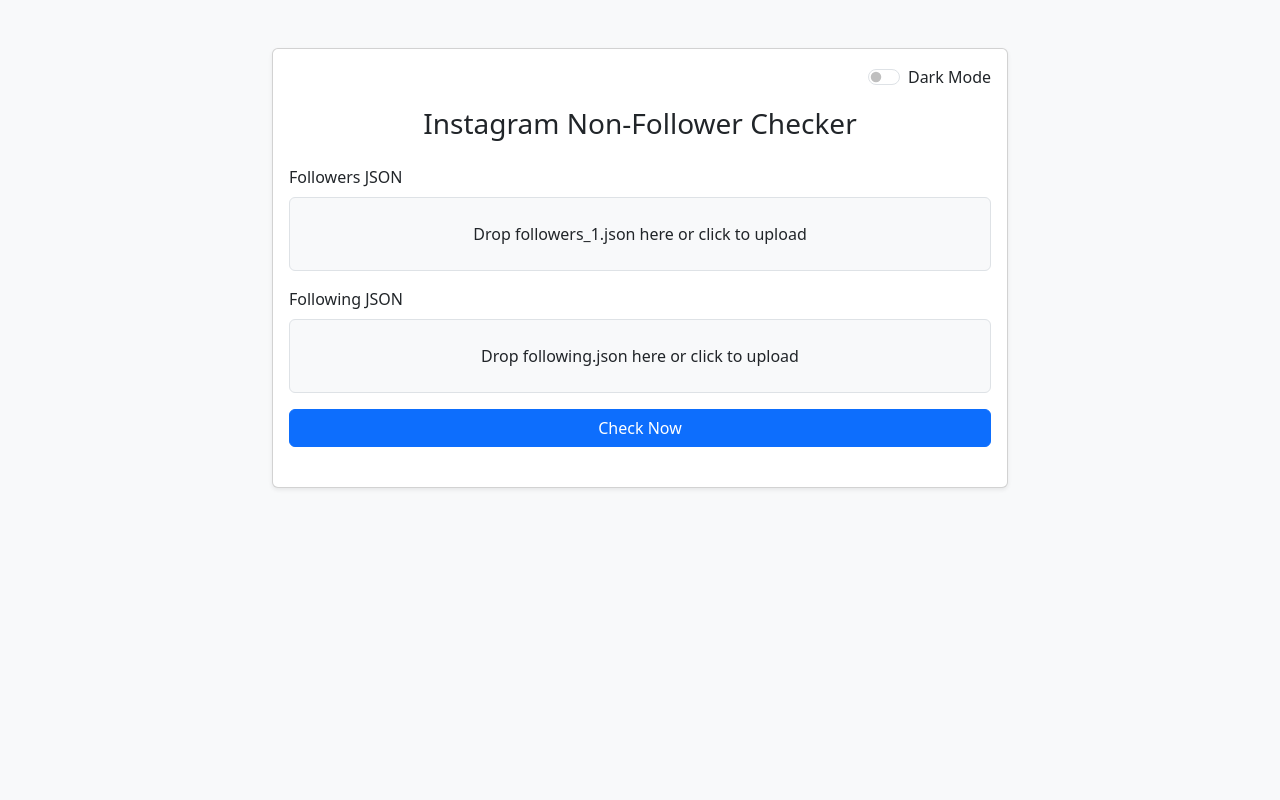
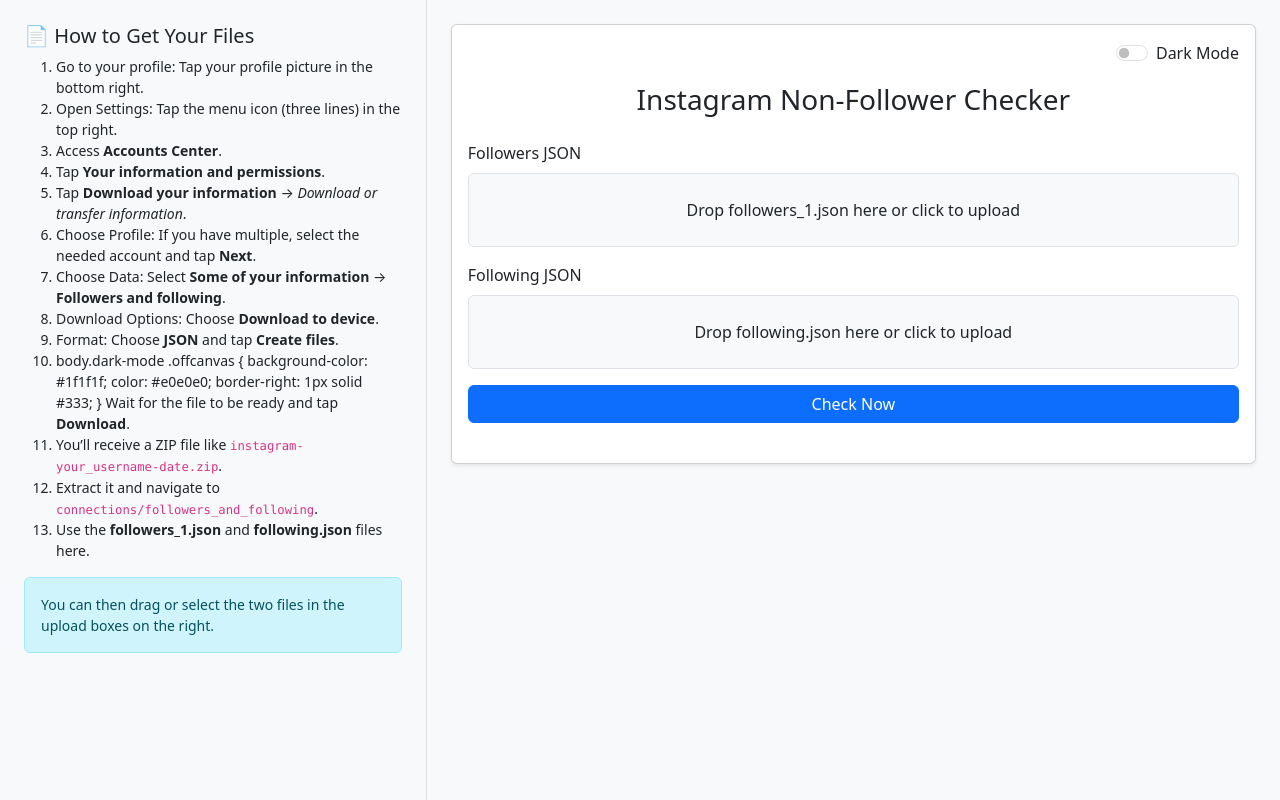
Before and after one commit to LionelMv/IG-unfollowers, a Django app: template frontend/templates/frontend/index.html in a window 1280 px wide. Run offline with Django 5.2, Linux system fonts and the light colour scheme; the template is opened without the code that fills it, so the values that code supplies are empty; parts of the project's set-up code (start-up, migrations or seed data) failed here and were passed over.

Commit message:
feat: Add sidebar instructions
Added instructions on how to use the app

```diff
--- a/frontend/templates/frontend/index.html
+++ b/frontend/templates/frontend/index.html
@@ -2,72 +2,38 @@
 <html lang="en">
   <head>
     <meta charset="UTF-8" />
+    <meta name="viewport" content="width=device-width, initial-scale=1.0" />
     <title>Instagram Non-Follower Checker</title>
     <link
       href="https://cdn.jsdelivr.net/npm/bootstrap@5.3.3/dist/css/bootstrap.min.css"
       rel="stylesheet"
     />
-    <style>
-      body.dark-mode {
-        background-color: #121212 !important;
-        color: #e0e0e0;
-      }
+    {% include 'frontend/style.html' %}
+  </head>
 
-      body.dark-mode .card {
-        background-color: #1f1f1f;
-        color: #e0e0e0;
-      }
+  <body class="bg-light">
+    <div class="container-fluid">
+      <!-- Sidebar toggle for mobile -->
+      <div class="d-md-none text-start p-3">
+        <button
+          class="btn btn-outline-secondary"
+          type="button"
+          data-bs-toggle="offcanvas"
+          data-bs-target="#mobileSidebar"
+          aria-controls="mobileSidebar"
+        >
+          📄 How to Get Your Files
+        </button>
+      </div>
 
-      body.dark-mode .form-control,
-      body.dark-mode .form-label {
-        background-color: #2a2a2a;
-        color: #e0e0e0;
-      }
+      <div class="row min-vh-100">
+        <!-- Sidebar content for large screens -->
+        <div class="col-md-4 d-none d-md-block p-4 border-end" id="instructions">
+          {% include 'frontend/sidebar.html' %}
+        </div>
 
-      body.dark-mode .list-group-item {
-        background-color: #1f1f1f;
-        color: #e0e0e0;
-      }
-
-      body.dark-mode .btn-primary {
-        background-color: #3b82f6;
-        border-color: #3b82f6;
-      }
-
-      body.dark-mode .alert {
-        background-color: #2e2e2e;
-        color: #fff;
-        border-color: #444;
-      }
-
-      .drop-zone {
-        cursor: pointer;
-        transition: background-color 0.2s, border-color 0.2s, transform 0.1s;
-      }
-
-      .drop-zone.dragover {
-        background-color: #e9ecef !important;
-        border: 2px dashed #0d6efd !important;
-        color: #0d6efd !important;
-        transform: scale(1.02);
-      }
-
-      body.dark-mode .drop-zone {
-        background-color: #2a2a2a;
-        color: #ccc;
-      }
-
-      body.dark-mode .drop-zone.dragover {
-        background-color: #3a3a3a !important;
-        border: 2px dashed #3b82f6 !important;
-        color: #3b82f6 !important;
-      }
-    </style>
-  </head>
-  <body class="bg-light">
-    <div class="container py-5">
-      <div class="row justify-content-center">
-        <div class="col-md-8">
+        <!-- Main Content -->
+        <div class="col-md-8 p-4">
           <div class="card shadow-sm">
             <div class="card-body">
               <div class="d-flex justify-content-end mb-3">
@@ -77,9 +43,7 @@
                     type="checkbox"
                     id="darkModeToggle"
                   />
-                  <label class="form-check-label" for="darkModeToggle"
-                    >Dark Mode</label
-                  >
+                  <label class="form-check-label" for="darkModeToggle">Dark Mode</label>
                 </div>
               </div>
               <h3 class="card-title mb-4 text-center">
@@ -88,16 +52,12 @@
               <form id="uploadForm" enctype="multipart/form-data">
                 <!-- Followers File -->
                 <div class="mb-3">
-                  <label for="followers_file" class="form-label"
-                    >Followers JSON</label
-                  >
+                  <label for="followers_file" class="form-label">Followers JSON</label>
                   <div
                     id="followersDropZone"
                     class="drop-zone border rounded p-4 text-center bg-body-tertiary"
                   >
-                    <span id="followersLabel"
-                      >Drop followers_1.json here or click to upload</span
-                    >
+                    <span id="followersLabel">Drop followers_1.json here or click to upload</span>
                     <input
                       type="file"
                       accept=".json,application/json"
@@ -111,16 +71,12 @@
 
                 <!-- Following File -->
                 <div class="mb-3">
-                  <label for="following_file" class="form-label"
-                    >Following JSON</label
-                  >
+                  <label for="following_file" class="form-label">Following JSON</label>
                   <div
                     id="followingDropZone"
                     class="drop-zone border rounded p-4 text-center bg-body-tertiary"
                   >
-                    <span id="followingLabel"
-                      >Drop following.json here or click to upload</span
-                    >
+                    <span id="followingLabel">Drop following.json here or click to upload</span>
                     <input
                       type="file"
                       accept=".json,application/json"
@@ -133,13 +89,32 @@
                 </div>
 
                 <div class="d-grid">
-                  <button type="submit" class="btn btn-primary">
-                    Check Now
-                  </button>
+                  <button type="submit" class="btn btn-primary">Check Now</button>
                 </div>
               </form>
               <div id="results" class="mt-4"></div>
             </div>
+          </div>
+        </div>
+
+        <!-- Offcanvas sidebar for mobile -->
+        <div
+          class="offcanvas offcanvas-start"
+          tabindex="-1"
+          id="mobileSidebar"
+          aria-labelledby="mobileSidebarLabel"
+        >
+          <div class="offcanvas-header">
+            <h5 class="offcanvas-title" id="mobileSidebarLabel">📄 How to Get Your Files</h5>
+            <button
+              type="button"
+              class="btn-close"
+              data-bs-dismiss="offcanvas"
+              aria-label="Close"
+            ></button>
+          </div>
+          <div class="offcanvas-body small" id="instructions">
+            {% include 'frontend/sidebar.html' %}
           </div>
         </div>
       </div>
@@ -150,9 +125,7 @@
 
     <!-- Custom JS -->
     <script>
-      document
-        .getElementById("uploadForm")
-        .addEventListener("submit", async function (e) {
+      document.getElementById("uploadForm").addEventListener("submit", async function (e) {
         e.preventDefault();
 
         const form = e.target;
@@ -200,9 +173,7 @@
 
         // Check if file is JSON
         function isJsonFile(file) {
-          return (
-            file.name.endsWith(".json") || file.type === "application/json"
-          );
+          return file.name.endsWith(".json") || file.type === "application/json";
         }
 
         function showError(message) {
--- /dev/null
+++ b/frontend/templates/frontend/sidebar.html
@@ -0,0 +1,43 @@
+<h5>📄 How to Get Your Files</h5>
+<ol class="small">
+  <li>Go to your profile: Tap your profile picture in the bottom right.</li>
+  <li>Open Settings: Tap the menu icon (three lines) in the top right.</li>
+  <li>Access <strong>Accounts Center</strong>.</li>
+  <li>Tap <strong>Your information and permissions</strong>.</li>
+  <li>
+    Tap <strong>Download your information</strong> →
+    <em>Download or transfer information</em>.
+  </li>
+  <li>
+    Choose Profile: If you have multiple, select the needed account and tap
+    <strong>Next</strong>.
+  </li>
+  <li>
+    Choose Data: Select <strong>Some of your information</strong> →
+    <strong>Followers and following</strong>.
+  </li>
+  <li>Download Options: Choose <strong>Download to device</strong>.</li>
+  <li>
+    Format: Choose <strong>JSON</strong> and tap <strong>Create files</strong>.
+  </li>
+  <li>
+    body.dark-mode .offcanvas { background-color: #1f1f1f; color: #e0e0e0;
+    border-right: 1px solid #333; } Wait for the file to be ready and tap
+    <strong>Download</strong>.
+  </li>
+  <li>
+    You’ll receive a ZIP file like
+    <code>instagram-your_username-date.zip</code>.
+  </li>
+  <li>
+    Extract it and navigate to
+    <code>connections/followers_and_following</code>.
+  </li>
+  <li>
+    Use the <strong>followers_1.json</strong> and
+    <strong>following.json</strong> files here.
+  </li>
+</ol>
+<div class="alert alert-info mt-3 small">
+  You can then drag or select the two files in the upload boxes on the right.
+</div>
--- /dev/null
+++ b/frontend/templates/frontend/style.html
@@ -0,0 +1,112 @@
+<style>
+  body.dark-mode {
+    background-color: #121212 !important;
+    color: #e0e0e0;
+  }
+
+  body.dark-mode .card {
+    background-color: #1f1f1f;
+    color: #e0e0e0;
+  }
+
+  body.dark-mode .form-control,
+  body.dark-mode .form-label {
+    background-color: #2a2a2a;
+    color: #e0e0e0;
+  }
+
+  body.dark-mode .list-group-item {
+    background-color: #1f1f1f;
+    color: #e0e0e0;
+  }
+
+  body.dark-mode .btn-primary {
+    background-color: #3b82f6;
+    border-color: #3b82f6;
+  }
+
+  body.dark-mode .alert {
+    background-color: #2e2e2e;
+    color: #fff;
+    border-color: #444;
+  }
+
+  .drop-zone {
+    cursor: pointer;
+    transition: background-color 0.2s, border-color 0.2s, transform 0.1s;
+  }
+
+  .drop-zone.dragover {
+    background-color: #e9ecef !important;
+    border: 2px dashed #0d6efd !important;
+    color: #0d6efd !important;
+    transform: scale(1.02);
+  }
+
+  body.dark-mode .drop-zone {
+    background-color: #2a2a2a;
+    color: #ccc;
+  }
+
+  body.dark-mode .drop-zone.dragover {
+    background-color: #3a3a3a !important;
+    border: 2px dashed #3b82f6 !important;
+    color: #3b82f6 !important;
+  }
+
+  #instructions {
+    background-color: #f8f9fa;
+    overflow-y: auto;
+  }
+
+  body.dark-mode #instructions {
+    background-color: #1f1f1f;
+    color: #e0e0e0;
+    border-right: 1px solid #333;
+  }
+
+  body.dark-mode #instructions ol > li {
+    color: #e0e0e0;
+  }
+
+  body.dark-mode #instructions h5 {
+    color: #ffffff;
+  }
+
+  body.dark-mode #instructions .alert {
+    background-color: #2a2a2a;
+    color: #f0f0f0;
+    border-color: #444;
+  }
+
+  body.dark-mode #instructions small {
+    color: #ccc !important;
+  }
+
+  body.dark-mode #instructions code {
+    background-color: #333;
+    color: #f2f2f2;
+    padding: 2px 4px;
+    border-radius: 4px;
+  }
+
+  body.dark-mode .offcanvas {
+    background-color: #1f1f1f;
+    color: #e0e0e0;
+    border-right: 1px solid #333;
+  }
+
+  body.dark-mode .offcanvas .offcanvas-title {
+    color: #ffffff;
+  }
+
+  body.dark-mode .offcanvas .alert {
+    background-color: #2a2a2a;
+    color: #f0f0f0;
+    border-color: #444;
+  }
+
+  body.dark-mode .offcanvas code {
+    color: #f06292;
+  }
+</style>
```
Lines whose indentation alone changed are shown as unchanged.
